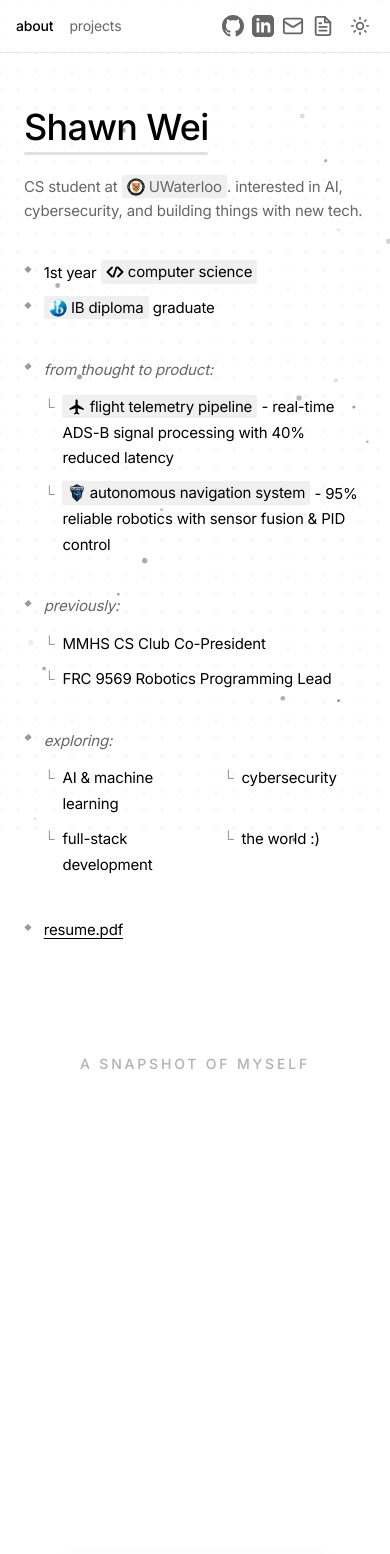
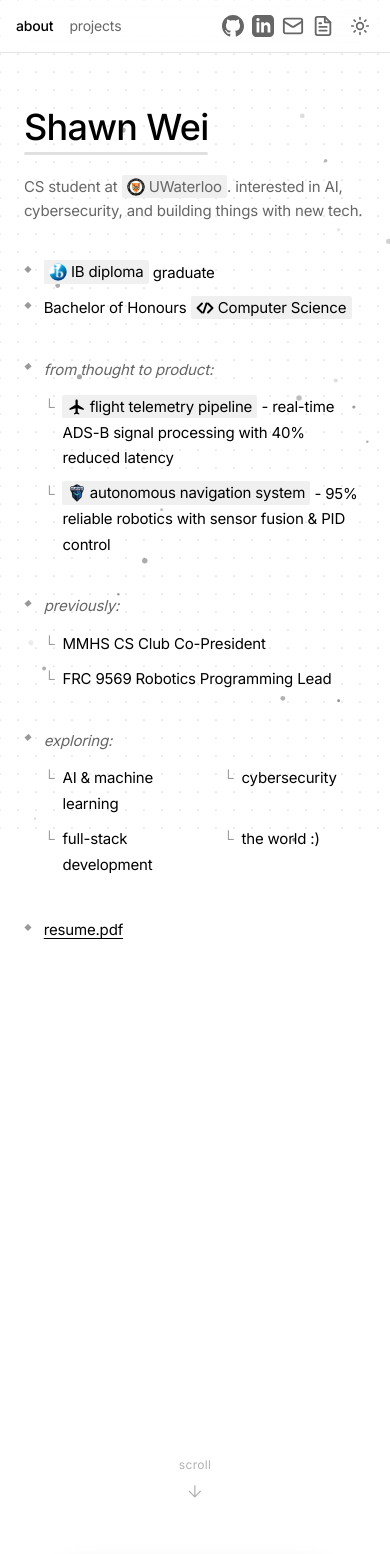
Before and after one commit to sheeaan/my-clean-website, a Next.js app: page / in a window 390 px wide. Shown: the top 1554 px of the page. Built offline with nearby package versions, Linux system fonts and the light colour scheme.

Commit message:
minor fixed to accomodate other displays

```diff
--- a/app/page.tsx
+++ b/app/page.tsx
@@ -231,14 +231,6 @@ export default function Home() {
                   <div className="space-y-2.5 mb-9">
                     <p className="bullet-diamond">
                       <span>
-                        1st year{' '}
-                        <HighlightLink href="https://cs.uwaterloo.ca" icon={<CodeIcon />}>
-                          computer science
-                        </HighlightLink>
-                      </span>
-                    </p>
-                    <p className="bullet-diamond">
-                      <span>
                         <HighlightLink
                           href="https://www.ibo.org/"
                           icon={<LogoImage src="/ib-logo.png" alt="IB" />}
@@ -246,6 +238,14 @@ export default function Home() {
                           IB diploma
                         </HighlightLink>{' '}
                         graduate
+                      </span>
+                    </p>
+                    <p className="bullet-diamond">
+                      <span>
+                        Bachelor of Honours{' '}
+                        <HighlightLink href="https://cs.uwaterloo.ca" icon={<CodeIcon />}>
+                          Computer Science
+                        </HighlightLink>
                       </span>
                     </p>
                   </div>
--- a/components/DreamyBackground.tsx
+++ b/components/DreamyBackground.tsx
@@ -206,8 +206,8 @@ export function DreamyBackground() {
       const isDark = document.documentElement.classList.contains('dark')
 
       // Theme-aware colors
-      const dotColor = isDark ? 'rgba(255, 255, 255, 0.20)' : 'rgba(0, 0, 0, 0.23)'
-      const dotColorDistorted = isDark ? 'rgba(255, 255, 255, 0.28)' : 'rgba(0, 0, 0, 0.32)'
+      const dotColor = isDark ? 'rgba(255, 255, 255, 0.35)' : 'rgba(0, 0, 0, 0.35)'
+      const dotColorDistorted = isDark ? 'rgba(255, 255, 255, 0.45)' : 'rgba(0, 0, 0, 0.48)'
       const particleColor = isDark ? '255, 255, 255' : '0, 0, 0'
 
       // Update and draw grid points
--- a/components/ScrollPhotoGallery.tsx
+++ b/components/ScrollPhotoGallery.tsx
@@ -430,10 +430,10 @@ export function ScrollPhotoGallery() {
   return (
     <>
       <div className="h-full relative" style={{ perspective: '1200px' }}>
-        {/* Header */}
-        <div className="absolute top-4 md:top-16 left-0 right-0 z-10 pointer-events-none">
+        {/* Optional: Uncomment to show "A Snapshot of Myself" header */}
+        {/* <div className="absolute top-4 md:top-16 left-0 right-0 z-10 pointer-events-none">
           <GlowingTitle />
-        </div>
+        </div> */}
 
         {/* Scroll Container */}
         <div
@@ -538,7 +538,7 @@ export function ScrollPhotoGallery() {
 
         {/* Scroll Hint */}
         <div
-          className="absolute bottom-8 left-1/2 -translate-x-1/2 flex flex-col items-center gap-2 transition-opacity duration-500"
+          className="absolute bottom-32 left-1/2 -translate-x-1/2 flex flex-col items-center gap-2 transition-opacity duration-500"
           style={{ opacity: activeIndex === 0 ? 0.5 : 0 }}
         >
           <span className="text-xs text-text-muted tracking-wide">scroll</span>
@@ -549,7 +549,7 @@ export function ScrollPhotoGallery() {
             fill="none"
             stroke="currentColor"
             strokeWidth="1.5"
-            className="text-text-muted animate-bounce"
+            className="text-text-muted"
           >
             <path d="M12 5v14M5 12l7 7 7-7" />
           </svg>
```
